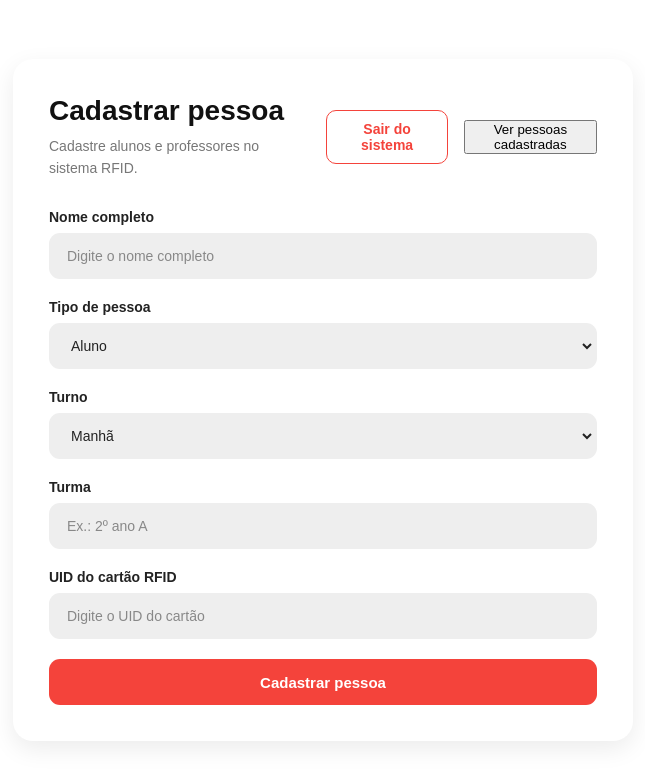
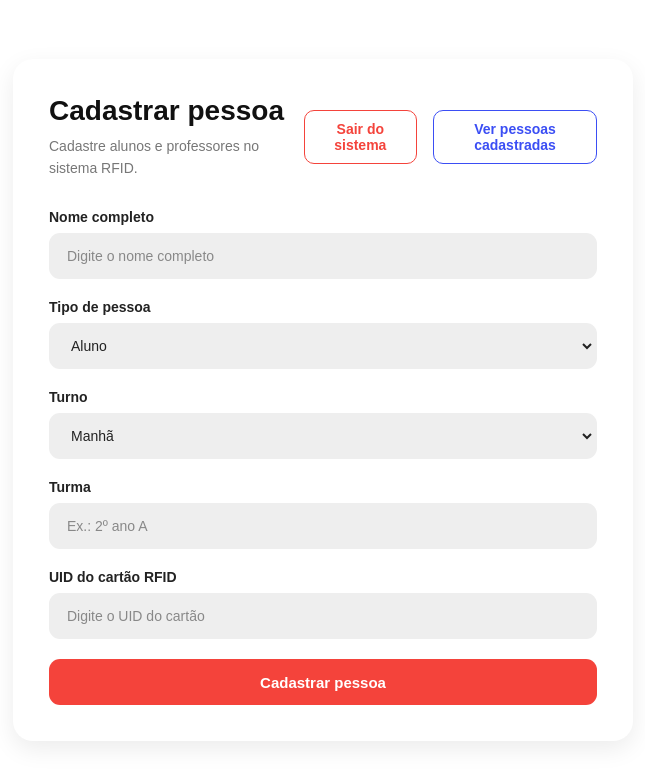
Before and after one commit to caiovictordev/Atividade-senai, a React (Vite) app in the folder projeto/frontend/: page /pessoas in a window 1280 px wide. Shown: the top 782 px of the page, without its empty margins (317-962 px from the left). Built offline with nearby package versions, Linux system fonts and the light colour scheme.

Commit message:
style: Adicionado css btns do programa

```diff
--- a/projeto/frontend/src/pages/ListaPessoas.css
+++ b/projeto/frontend/src/pages/ListaPessoas.css
@@ -181,3 +181,19 @@
 .btnExcluir:hover {
     background: #df352e;
 }
+
+.btnEditar{
+    padding: 8px 12px;
+    border: none;
+    border-radius: 8px;
+    background: #3b4ef4;
+    color: #ffffff;
+    font-size: 13px;
+    font-weight: 600;
+    cursor: pointer;
+    transition: background 0.2s ease;
+}
+
+.btnEditar:hover {
+    background: #2b39b3;
+}
--- a/projeto/frontend/src/pages/ListaPessoas.jsx
+++ b/projeto/frontend/src/pages/ListaPessoas.jsx
@@ -136,7 +136,8 @@ const ListaPessoas = () => {
                                     <th>Turno</th>
                                     <th>Turma</th>
                                     <th>UID RFID</th>
-                                    <th>Ações</th>
+                                    <th>Editar</th>
+                                    <th>Deletar</th>
 
                                 </tr>
                             </thead>
@@ -173,7 +174,8 @@ const ListaPessoas = () => {
                                             >
                                                 Editar
                                             </button>
-
+                                        </td>
+                                        <td>
                                             <button
                                                 type="button"
                                                 className="btnExcluir"
--- a/projeto/frontend/src/pages/Pessoa.css
+++ b/projeto/frontend/src/pages/Pessoa.css
@@ -140,6 +140,42 @@
     color: #ffffff;
 }
 
+.btnLisPerson{
+    padding: 10px 15px;
+    border: 1px solid #3b4ef4;
+    border-radius: 10px;
+    background: #ffffff;
+    color: #3b4ef4;
+    font-size: 14px;
+    font-weight: 600;
+    cursor: pointer;
+    transition: color 0.2s ease,
+                background 0.2s ease;
+}
+
+.btnLisPerson:hover{
+    background: #3b4ef4;
+    color: #ffffff;
+}
+
+
+.btnCancelar{
+    padding: 10px 15px;
+    border: 1px solid #f4433b;
+    border-radius: 10px;
+    background: #ffffff;
+    color: #f4433b;
+    font-size: 14px;
+    font-weight: 600;
+    cursor: pointer;
+    transition: color 0.2s ease,
+                background 0.2s ease;
+}
+
+.btnCancelar:hover{
+    background: #f4433b;
+    color: #ffffff;
+}
 @media (max-width: 600px) {
     .pessoaPage {
         align-items: flex-start;
--- a/projeto/frontend/src/pages/Pessoa.jsx
+++ b/projeto/frontend/src/pages/Pessoa.jsx
@@ -122,6 +122,7 @@ const Pessoa = () => {
 
                     <button
                         type="button"
+                        className="btnLisPerson"
                         onClick={() => navigate("/lista-pessoas")}
                     >
                         Ver pessoas cadastradas
```
